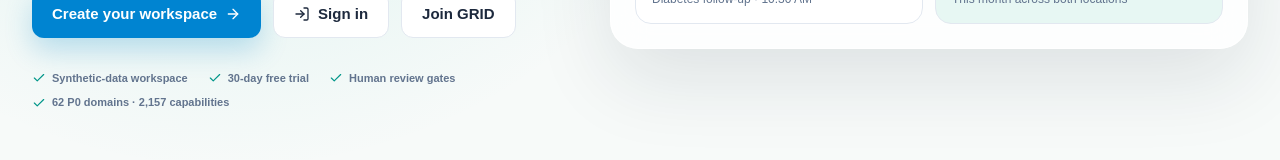
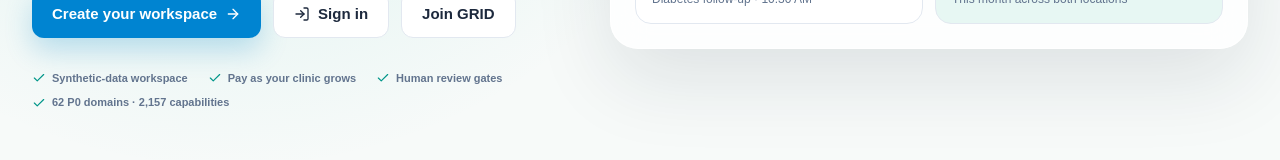
Before and after one commit to jcamacho611/Clinicos-by-Zumi, a Next.js app: page / in a window 1280 px wide. Shown: the part 622-782 px from the top of the page. Built offline with nearby package versions, Linux system fonts and the light colour scheme.

Commit message:
pricing: remove free-trial claim from homepage

```diff
--- a/src/app/page.tsx
+++ b/src/app/page.tsx
@@ -33,7 +33,7 @@ export default function LandingPage() {
             </div>
             <div className="mt-8 flex flex-wrap gap-x-5 gap-y-2 text-[11px] font-bold text-slate-500">
               <span className="flex items-center gap-1.5"><Check className="size-3.5 text-teal-600" /> Synthetic-data workspace</span>
-              <span className="flex items-center gap-1.5"><Check className="size-3.5 text-teal-600" /> 30-day free trial</span>
+              <span className="flex items-center gap-1.5"><Check className="size-3.5 text-teal-600" /> Pay as your clinic grows</span>
               <span className="flex items-center gap-1.5"><Check className="size-3.5 text-teal-600" /> Human review gates</span>
               <span className="flex items-center gap-1.5"><Check className="size-3.5 text-teal-600" /> {clinicOsDayOneRegistry.length} P0 domains · {canonicalCapabilityCount.toLocaleString()} capabilities</span>
             </div>
```
